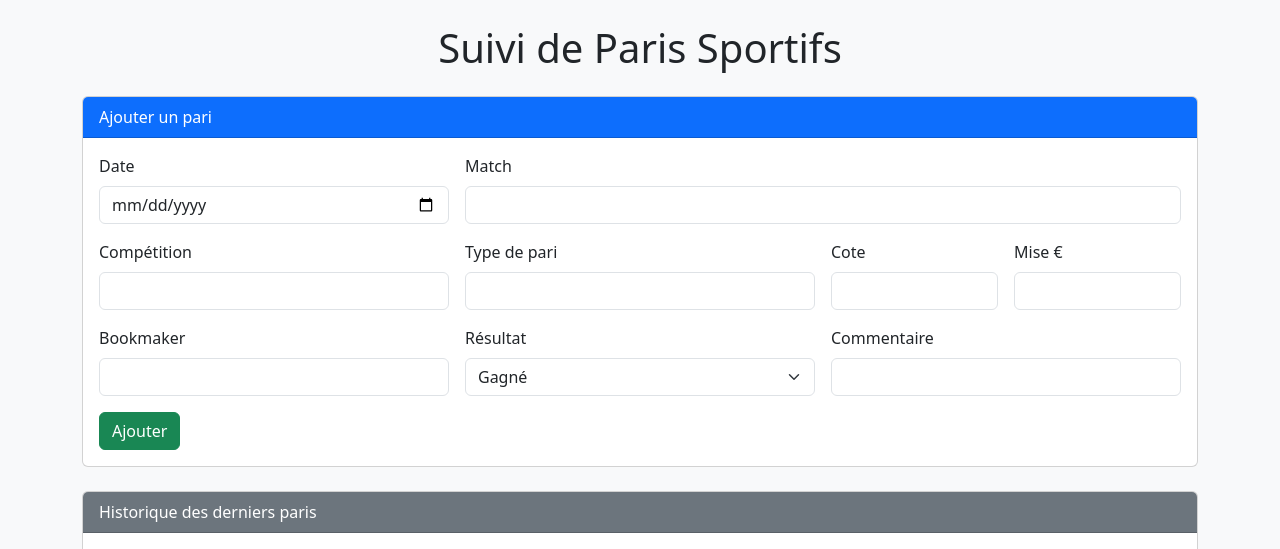
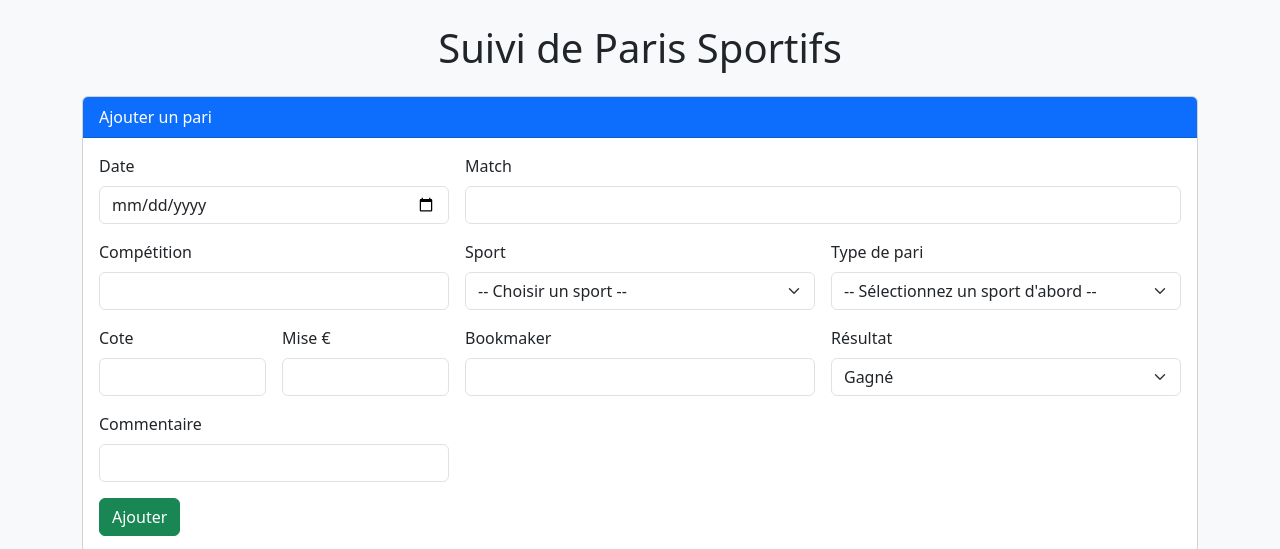
Before and after one commit to Erwandomene/app-paris-flask, a Flask app: page / in a window 1280 px wide. Shown: the top 549 px of the page. Run offline with Flask 3, Linux system fonts and the light colour scheme.

Commit message:
Update index.html

```diff
--- a/templates/index.html
+++ b/templates/index.html
@@ -27,9 +27,24 @@
                         <input type="text" name="competition" class="form-control">
                     </div>
                     <div class="col-md-4">
-                        <label class="form-label">Type de pari</label>
-                        <input type="text" name="type_pari" class="form-control">
-                    </div>
+    <label class="form-label">Sport</label>
+    <select id="sport" class="form-select" onchange="changerTypePari()" required>
+        <option value="">-- Choisir un sport --</option>
+        <option value="football">Football</option>
+        <option value="basketball">Basketball</option>
+        <option value="tennis">Tennis</option>
+        <option value="badminton">Badminton</option>
+        <option value="cyclisme">Cyclisme</option>
+    </select>
+</div>
+
+<div class="col-md-4">
+    <label class="form-label">Type de pari</label>
+    <select id="type_pari" name="type_pari" class="form-select" required>
+        <option value="">-- Sélectionnez un sport d'abord --</option>
+    </select>
+</div>
+
                     <div class="col-md-2">
                         <label class="form-label">Cote</label>
                         <input type="number" name="cote" step="0.01" class="form-control" required>
@@ -90,5 +105,54 @@
         </div>
     </div>
 </div>
+  <script>
+function changerTypePari() {
+    const types = {
+        football: [
+            "1N2", "Double chance", "Score exact", "Buteur",
+            "Mi-temps / Fin de match", "Nombre de buts (Over/Under)",
+            "Les deux équipes marquent", "Combiné football"
+        ],
+        basketball: [
+            "Vainqueur match", "Écart de points", "Score exact",
+            "Nombre total de points", "Pari sur quart-temps", "Pari combiné basketball"
+        ],
+        tennis: [
+            "Vainqueur match", "Nombre de sets", "Score exact",
+            "Handicap sets", "Over/Under jeux", "Premier set gagnant",
+            "Tie-break (oui/non)", "Pari combiné tennis"
+        ],
+        badminton: [
+            "Vainqueur match", "Nombre de sets", "Score exact",
+            "Over/Under points", "Handicap", "Pari combiné badminton"
+        ],
+        cyclisme: [
+            "Vainqueur étape", "Vainqueur course", "Top 3 / Top 10",
+            "Duel entre coureurs", "Maillot distinctif", "Pari combiné cyclisme"
+        ]
+    };
+
+    const sport = document.getElementById("sport").value;
+    const selectType = document.getElementById("type_pari");
+
+    // Vider la liste actuelle
+    selectType.innerHTML = "";
+
+    if (types[sport]) {
+        types[sport].forEach(function(optionText) {
+            const option = document.createElement("option");
+            option.value = optionText;
+            option.text = optionText;
+            selectType.appendChild(option);
+        });
+    } else {
+        const option = document.createElement("option");
+        option.value = "";
+        option.text = "-- Sélectionnez un sport d'abord --";
+        selectType.appendChild(option);
+    }
+}
+</script>
+
 </body>
 </html>
```
